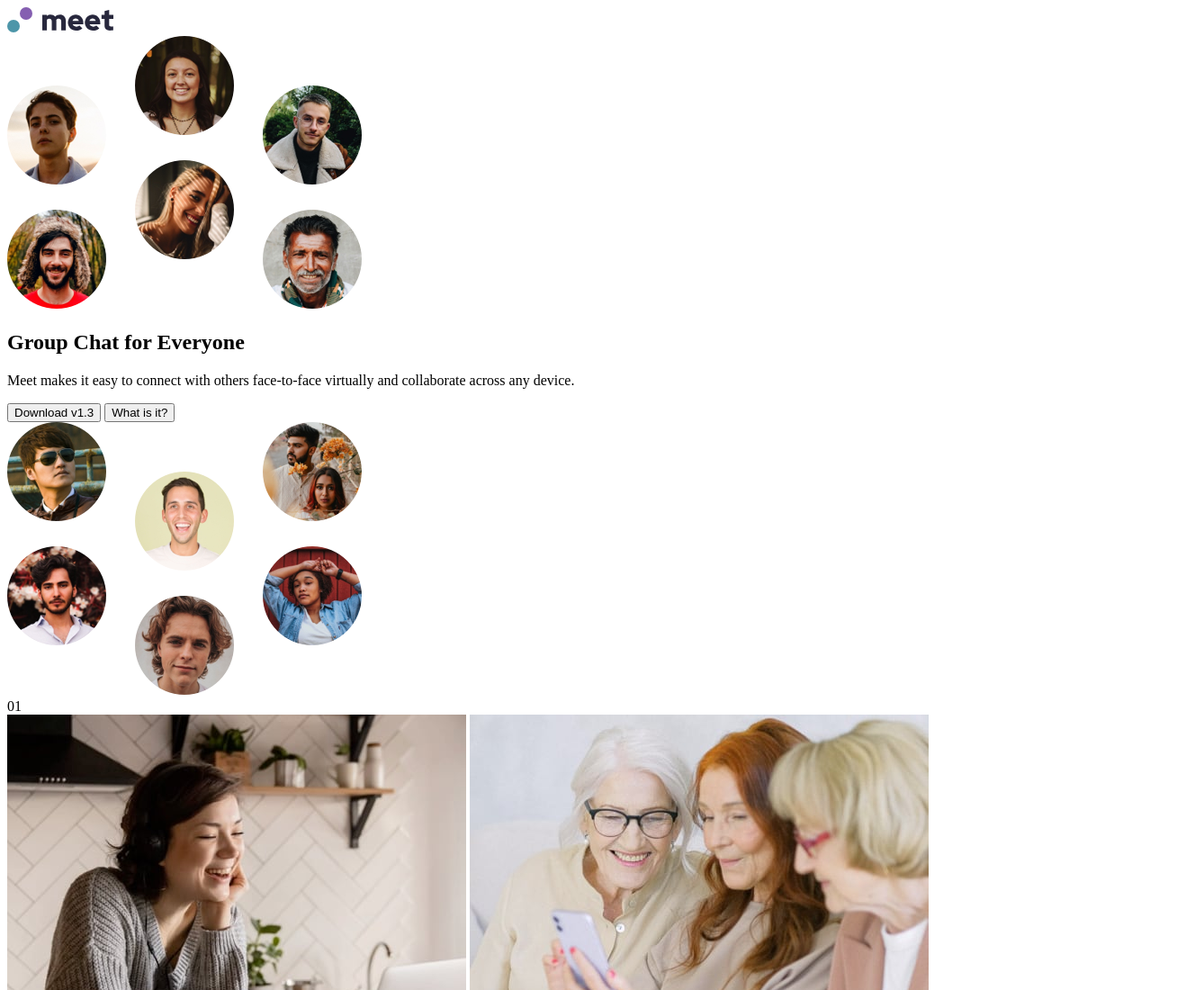
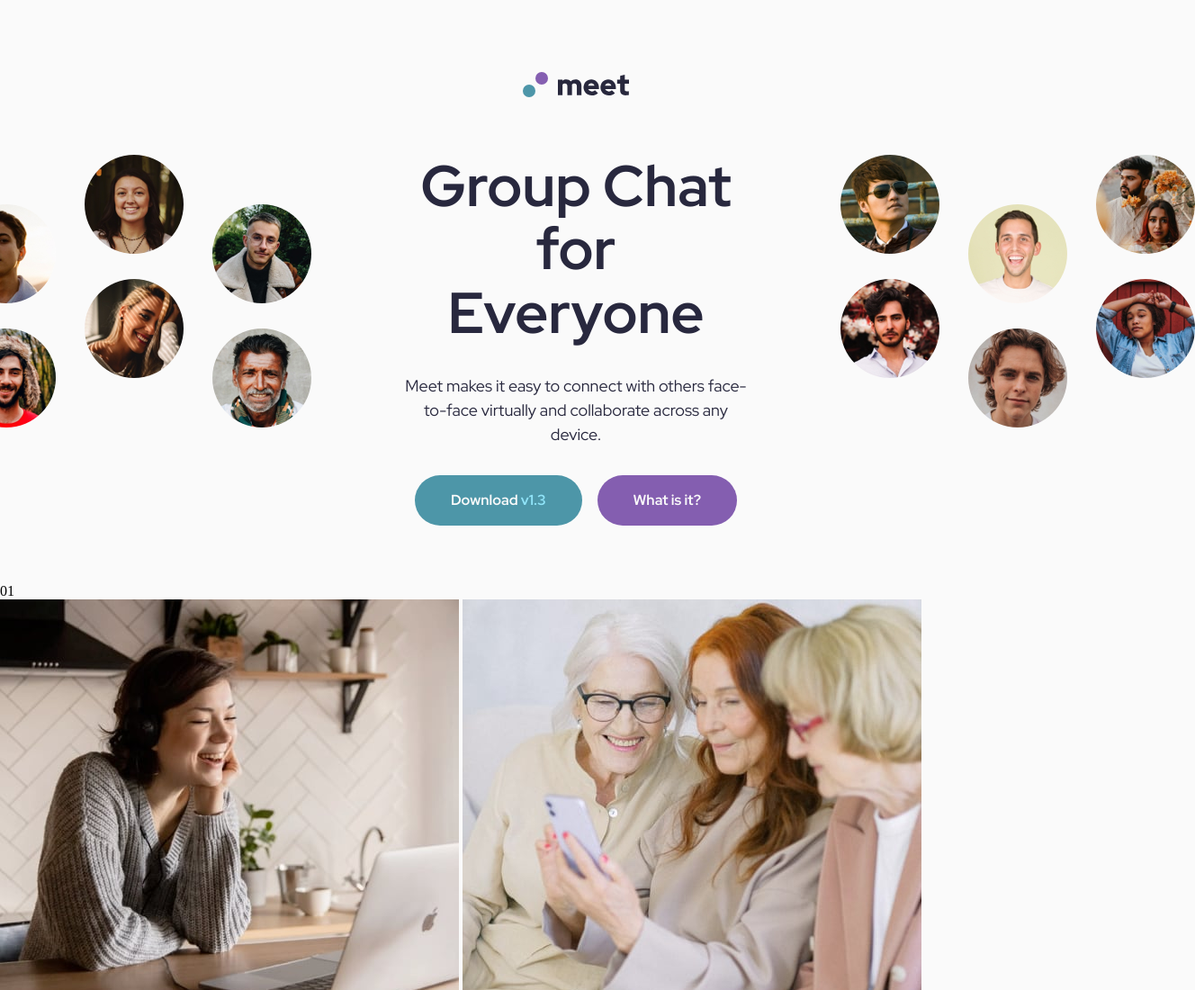
Before and after one commit to majdal01/meet-landing-page, a plain HTML site: page starter-code/index.html in a window 1280 px wide. Shown: the top 1100 px of the page at 90% size, 1328 px wide, since content can reach past the window. Drawn offline with Linux system fonts and the light colour scheme.

Commit message:
Styling the header area

```diff
--- a/starter-code/SCSS/_mixins.scss
+++ b/starter-code/SCSS/_mixins.scss
@@ -1,3 +1,5 @@
+@use "variables" as *;
+
 // Text presets
 
 @mixin text-preset-1 {
@@ -32,7 +34,7 @@
     font-family: $font-family;
     font-weight: 400;
     font-size: 1.125rem;
-    line-height: 110%;
+    line-height: 150%;
     letter-spacing: 0px;
     color: $slate-900;
 }
@@ -43,32 +45,22 @@
     font-size: 1rem;
     line-height: 150%;
     letter-spacing: 0px;
-    color: $slate-900;
 }
 
 //Buttons
 
 //Blue button
 
-@mixin button-blue {
-    background-color: $cyan-600;
+@mixin button($background-color, $color) {
+    background-color: $background-color;
     padding: $space-200 $space-500;
-    border-radius: 25px;
-    color: $white;
+    border-radius: 50px;
+    color: $color;
+    border: none;
+    @include text-preset-5;
 
 
     &:hover {
-        background-color: lighten($cyan-600, 5%);
+        background-color: lighten($background-color, 5%);
     }
 }
-
-@mixin button-purple {
-    background-color: $purple-600;
-    padding: $space-200 $space-500;
-    border-radius: 25px;
-    color: $white;
-
-    &:hover {
-        background-color: lighten($purple-600, 5%);
-    }
-}
--- a/starter-code/SCSS/style.scss
+++ b/starter-code/SCSS/style.scss
@@ -1,2 +1,83 @@
 @use "variables" as *;
 @use "mixins" as *;
+
+* {
+  box-sizing: border-box;
+  margin: 0;
+  padding: 0;
+}
+
+body {
+    background-color: $white;
+    display: flex;
+    flex-direction: column;
+    align-items: center;
+    min-height: 100vh;
+    margin-top: $space-1000;
+    max-width: 90rem;
+    margin-left: auto;
+    margin-right: auto;
+}
+
+.button-blue {
+    @include button($cyan-600, $white);
+
+    .version {
+        color: $cyan-300;
+    }
+}
+
+.button-purple {
+    @include button($purple-600, $white);
+}
+
+.hero-wrap {
+
+    img {
+        display: block;
+        margin-left: auto;
+        margin-right: auto;
+        }
+
+    .hero {
+        display: grid;
+        grid-template-columns: repeat(3, 1fr);
+        grid-template-rows: auto;
+        margin: $space-800 ;
+
+        .hero-left {
+            grid-area: 1 / 1 / 2 / 2;
+            margin-left: -$space-1400;
+        }
+
+        .hero-content {
+            grid-area: 1 / 2 / 2 / 3;
+            display: flex;
+            flex-direction: column;
+            justify-content: center;
+            align-items: center;
+            text-align: center;
+            gap: $space-400;
+
+            h1 {
+                @include text-preset-1;
+            }
+
+            p {
+                @include text-preset-4;
+            }
+
+            .hero-buttons {
+                display: flex;
+                gap: 1.063rem;
+            }
+        }
+
+        .hero-right {
+            grid-area: 1 / 3 / 2 / 4;
+            margin-right: -$space-1400;
+        }
+
+
+}
+}
--- a/starter-code/index.html
+++ b/starter-code/index.html
@@ -6,7 +6,7 @@
 
   <link rel="icon" type="image/png" sizes="32x32" href="./assets/favicon-32x32.png">
 
-  <link rel="stylesheet" href="./SCSS/style.css">
+  <link rel="stylesheet" href="SCSS/style.css">
 
   <link rel="preconnect" href="https://fonts.googleapis.com">
   <link rel="preconnect" href="https://fonts.gstatic.com" crossorigin>
@@ -16,24 +16,26 @@
 </head>
 <body>
 
-    <header>
+    <header class="hero-wrap">
 
       <img src="assets/logo.svg" alt="logo">
 
-      <div>
+      <div class="hero">
 
-        <img src="assets/desktop/image-hero-left.png" alt="6 profile pictures">
+        <img class="hero-left" src="assets/desktop/image-hero-left.png" alt="6 profile pictures">
 
-        <article>
+        <article class="hero-content">
           <h1>Group Chat for Everyone</h1>
 
           <p>Meet makes it easy to connect with others face-to-face virtually and collaborate across any device.</p>
 
-          <button>Download v1.3</button>
-          <button>What is it?</button>
+          <div class="hero-buttons">
+            <button class="button-blue">Download <span class="version">v1.3</span></button>
+            <button class="button-purple">What is it?</button>
+          </div>
         </article>
 
-        <img src="assets/desktop/image-hero-right.png" alt="also 6profile pictures">
+        <img class="hero-right" src="assets/desktop/image-hero-right.png" alt="also 6 profile pictures">
 
       </div>
 
```
Also changed, not shown: starter-code/SCSS/style.css, 1 other file.
